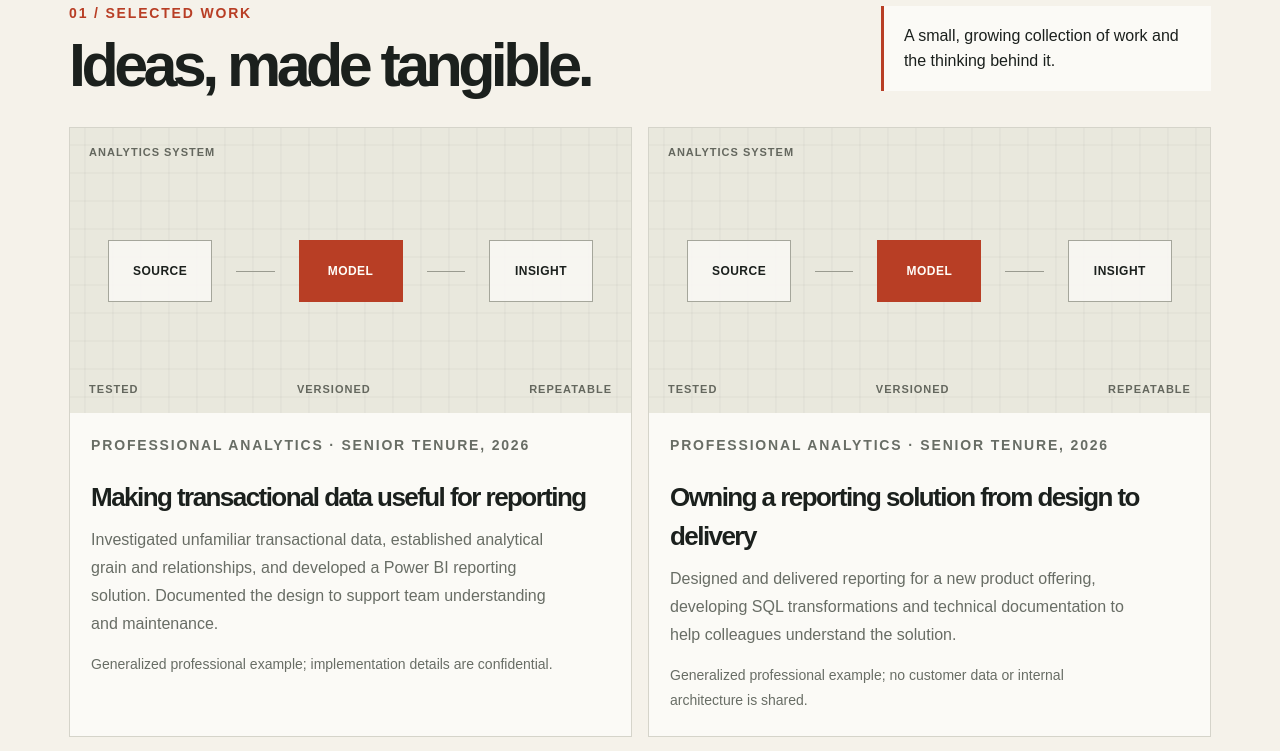
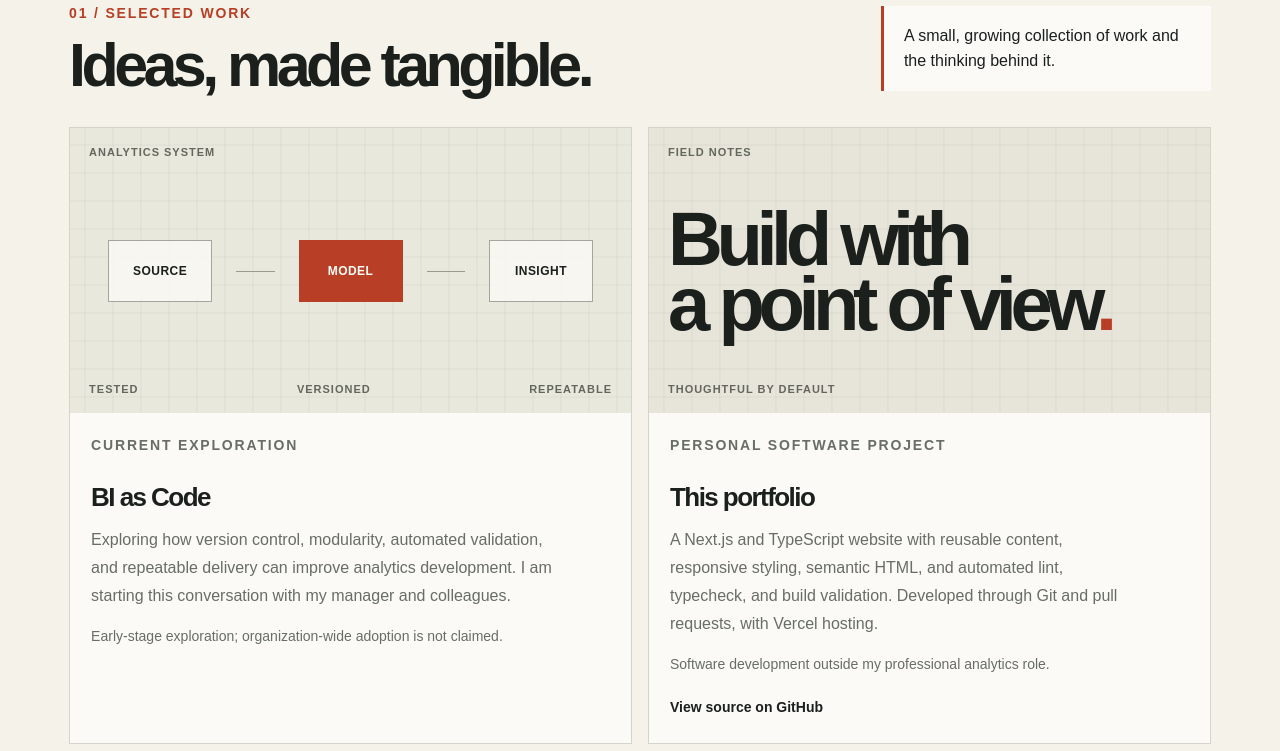
Before and after one commit to mikezhao415/mikezhao.dev, a Next.js app: page / in a window 1280 px wide. Shown: the part 860-1611 px from the top of the page. Built offline with nearby package versions, Linux system fonts and the light colour scheme.

Commit message:
Move professional analytics examples into career section

```diff
--- a/content/portfolio.ts
+++ b/content/portfolio.ts
@@ -43,21 +43,22 @@ export const experience = [
   },
 ];
 
-export const selectedWork = [
+export const professionalContributions = [
   {
-    category: "Professional analytics · Senior tenure, 2026",
     title: "Making transactional data useful for reporting",
     description:
       "Investigated unfamiliar transactional data, established analytical grain and relationships, and developed a Power BI reporting solution. Documented the design to support team understanding and maintenance.",
     note: "Generalized professional example; implementation details are confidential.",
   },
   {
-    category: "Professional analytics · Senior tenure, 2026",
     title: "Owning a reporting solution from design to delivery",
     description:
       "Designed and delivered reporting for a new product offering, developing SQL transformations and technical documentation to help colleagues understand the solution.",
     note: "Generalized professional example; no customer data or internal architecture is shared.",
   },
+];
+
+export const selectedWork = [
   {
     category: "Current exploration",
     title: "BI as Code",
```
